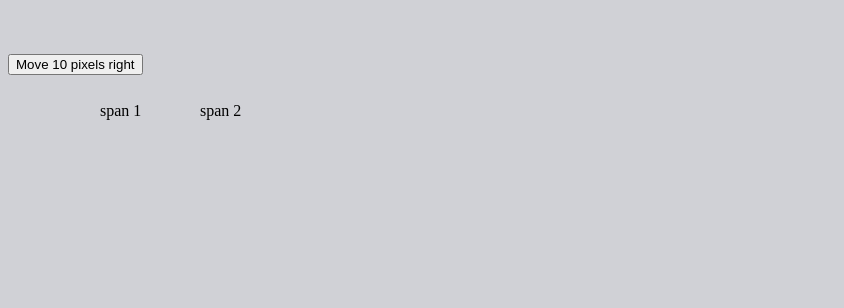
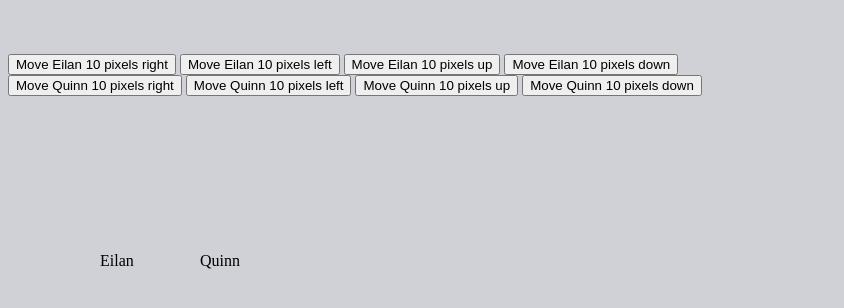
Before and after one commit to MyOwnBoy/MSS-game-dev-64, a plain HTML site: page public/T3A07-code-eilan.html in a window 1280 px wide. Shown: the part 48-356 px from the top of the page, without its empty margins (0-844 px from the left). Drawn offline with Linux system fonts and the light colour scheme.

Commit message:
Update T3A07-code-eilan.html

```diff
--- a/public/T3A07-code-eilan.html
+++ b/public/T3A07-code-eilan.html
@@ -2,13 +2,69 @@
 <body bgcolor="d0d1d6">
 <br><br>
 
-<input type=button value="Move 10 pixels right" onClick="{
+<input type=button value="Move Eilan 10 pixels right" onClick="{
    //alert( parseInt(document.getElementById('mySpan01').style.left) )
 
 document.getElementById('mySpan01').style.left =
    parseInt(document.getElementById('mySpan01').style.left) + 10
 
+}">
+
+<input type=button value="Move Eilan 10 pixels left" onClick="{
+   //alert( parseInt(document.getElementById('mySpan01').style.left) )
+
+document.getElementById('mySpan01').style.left =
+   parseInt(document.getElementById('mySpan01').style.left) - 10
+
+}">
+
+<input type=button value="Move Eilan 10 pixels up" onClick="{
+   //alert( parseInt(document.getElementById('mySpan01').style.top) )
+
+document.getElementById('mySpan01').style.top =
+   parseInt(document.getElementById('mySpan01').style.top) - 10
+
+}">
+
+<input type=button value="Move Eilan 10 pixels down" onClick="{
+   //alert( parseInt(document.getElementById('mySpan01').style.top) )
+
+document.getElementById('mySpan01').style.top =
+   parseInt(document.getElementById('mySpan01').style.top) + 10
+
 }"><br>
 
-<span id="mySpan01" style="position:absolute; left:100; top:150;"> span 1</span><br>
-<span id="mySpan02" style="position:absolute; left:200; top:150;"> span 2</span><br>
+<input type=button value="Move Quinn 10 pixels right" onClick="{
+   //alert( parseInt(document.getElementById('mySpan02').style.left) )
+
+document.getElementById('mySpan02').style.left =
+   parseInt(document.getElementById('mySpan02').style.left) + 10
+
+}">
+
+<input type=button value="Move Quinn 10 pixels left" onClick="{
+   //alert( parseInt(document.getElementById('mySpan02').style.left) )
+
+document.getElementById('mySpan02').style.left =
+   parseInt(document.getElementById('mySpan02').style.left) - 10
+
+}">
+
+<input type=button value="Move Quinn 10 pixels up" onClick="{
+   //alert( parseInt(document.getElementById('mySpan02').style.top) )
+
+document.getElementById('mySpan02').style.top =
+   parseInt(document.getElementById('mySpan02').style.top) - 10
+
+}">
+
+<input type=button value="Move Quinn 10 pixels down" onClick="{
+   //alert( parseInt(document.getElementById('mySpan02').style.top) )
+
+document.getElementById('mySpan02').style.top =
+   parseInt(document.getElementById('mySpan02').style.top) + 10
+
+}"><br>
+
+<span id="mySpan01" style="position:absolute; left:100; top:300;"> Eilan</span><br>
+<span id="mySpan02" style="position:absolute; left:200; top:300;"> Quinn</span><br>
```
